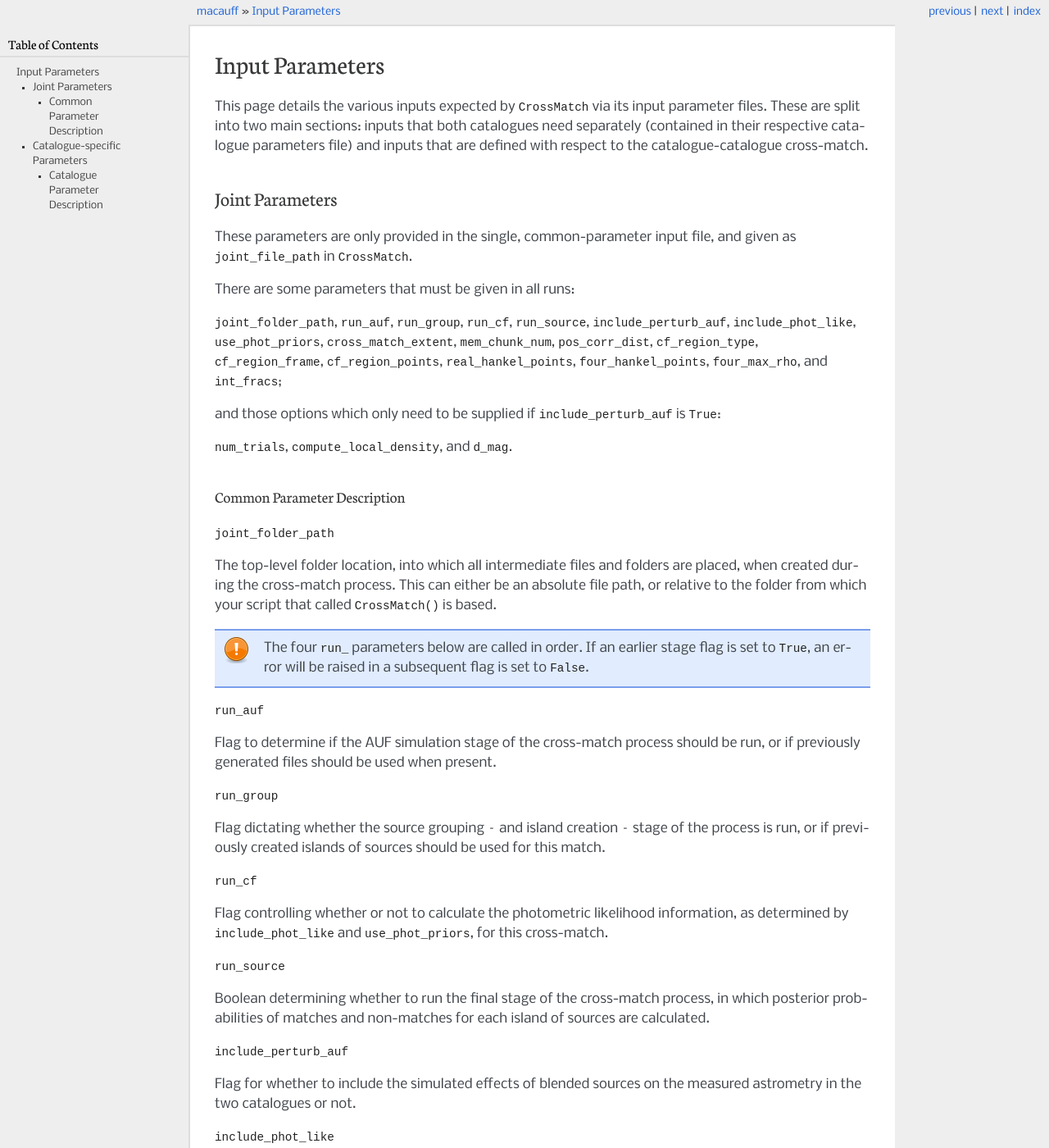
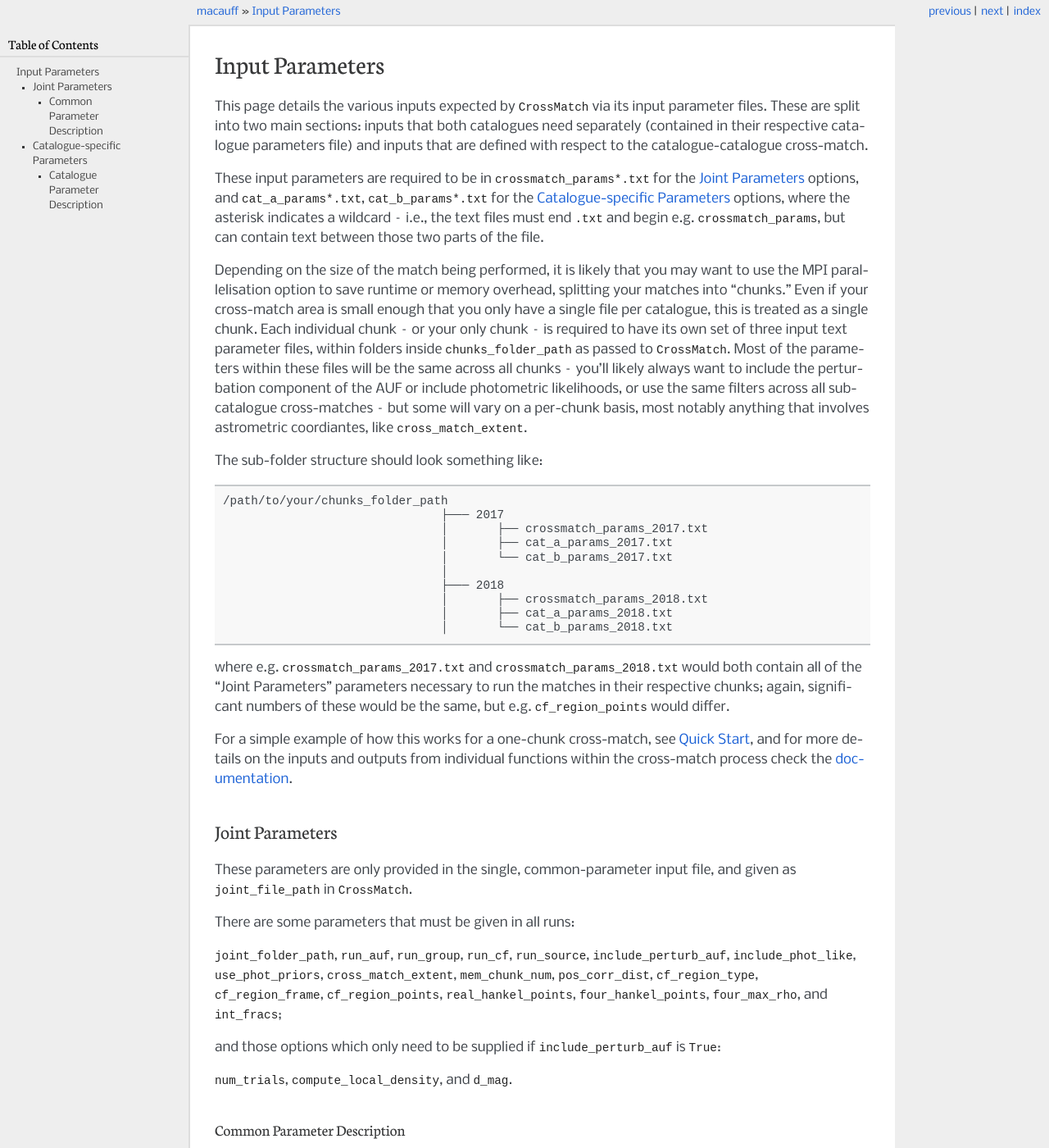
Before and after one commit to macauff/macauff, a Sphinx documentation site: the page built from docs/inputs.rst, in a window 1280 px wide and 1400 px high. Shown: the whole window at 82% size. Built offline with Sphinx 7.4.7, drawn with Linux system fonts in a browser that asks for light colours; pages that are not in the unit, such as notebooks, are missing from menus.

Commit message:
Added explanation of folder structure each input parameter file needs to reside within.

```diff
--- a/docs/inputs.rst
+++ b/docs/inputs.rst
@@ -3,6 +3,27 @@ Input Parameters
 ****************
 
 This page details the various inputs expected by `~macauff.CrossMatch` via its input parameter files. These are split into two main sections: inputs that both catalogues need separately (contained in their respective catalogue parameters file) and inputs that are defined with respect to the catalogue-catalogue cross-match.
+
+These input parameters are required to be in ``crossmatch_params*.txt`` for the `Joint Parameters`_ options, and ``cat_a_params*.txt``, ``cat_b_params*.txt`` for the `Catalogue-specific Parameters`_ options, where the asterisk indicates a wildcard -- i.e., the text files must end ``.txt`` and begin e.g. ``crossmatch_params``,  but can contain text between those two parts of the file.
+
+Depending on the size of the match being performed, it is likely that you may want to use the MPI parallelisation option to save runtime or memory overhead, splitting your matches into "chunks." Even if your cross-match area is small enough that you only have a single file per catalogue, this is treated as a single chunk. Each individual chunk -- or your only chunk -- is required to have its own set of three input text parameter files, within folders inside ``chunks_folder_path`` as passed to `~macauff.CrossMatch`. Most of the parameters within these files will be the same across all chunks -- you'll likely always want to include the perturbation component of the AUF or include photometric likelihoods, or use the same filters across all sub-catalogue cross-matches -- but some will vary on a per-chunk basis, most notably anything that involves astrometric coordiantes, like ``cross_match_extent``.
+
+The sub-folder structure should look something like::
+
+    /path/to/your/chunks_folder_path
+                                   ├─── 2017
+                                   │       ├── crossmatch_params_2017.txt
+                                   │       ├── cat_a_params_2017.txt
+                                   │       └── cat_b_params_2017.txt
+                                   │
+                                   ├─── 2018
+                                   │       ├── crossmatch_params_2018.txt
+                                   │       ├── cat_a_params_2018.txt
+                                   │       └── cat_b_params_2018.txt
+
+where e.g. ``crossmatch_params_2017.txt`` and ``crossmatch_params_2018.txt`` would both contain all of the "Joint Parameters" parameters necessary to run the matches in their respective chunks; again, significant numbers of these would be the same, but e.g. ``cf_region_points`` would differ.
+
+For a simple example of how this works for a one-chunk cross-match, see :doc:`quickstart`, and for more details on the inputs and outputs from individual functions within the cross-match process check the :doc:`documentation<macauff>`.
 
 Joint Parameters
 ================
```
